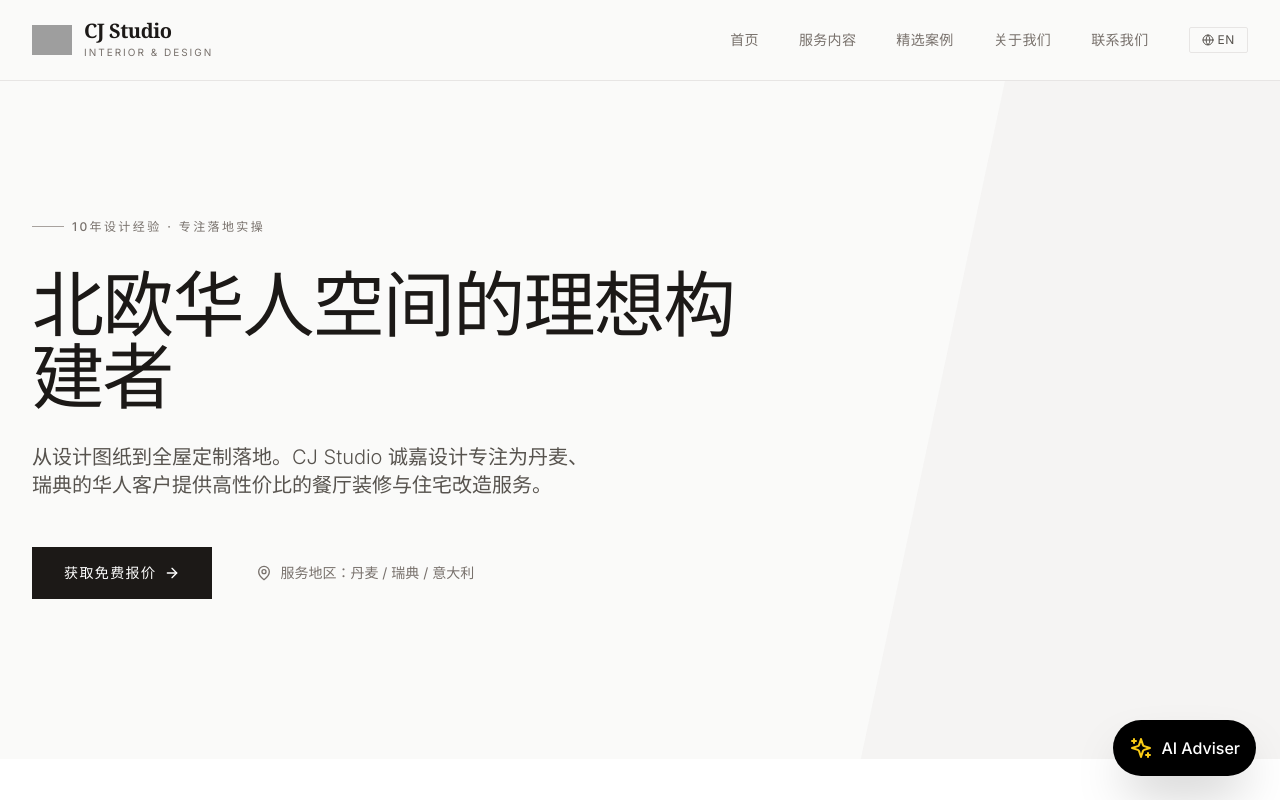
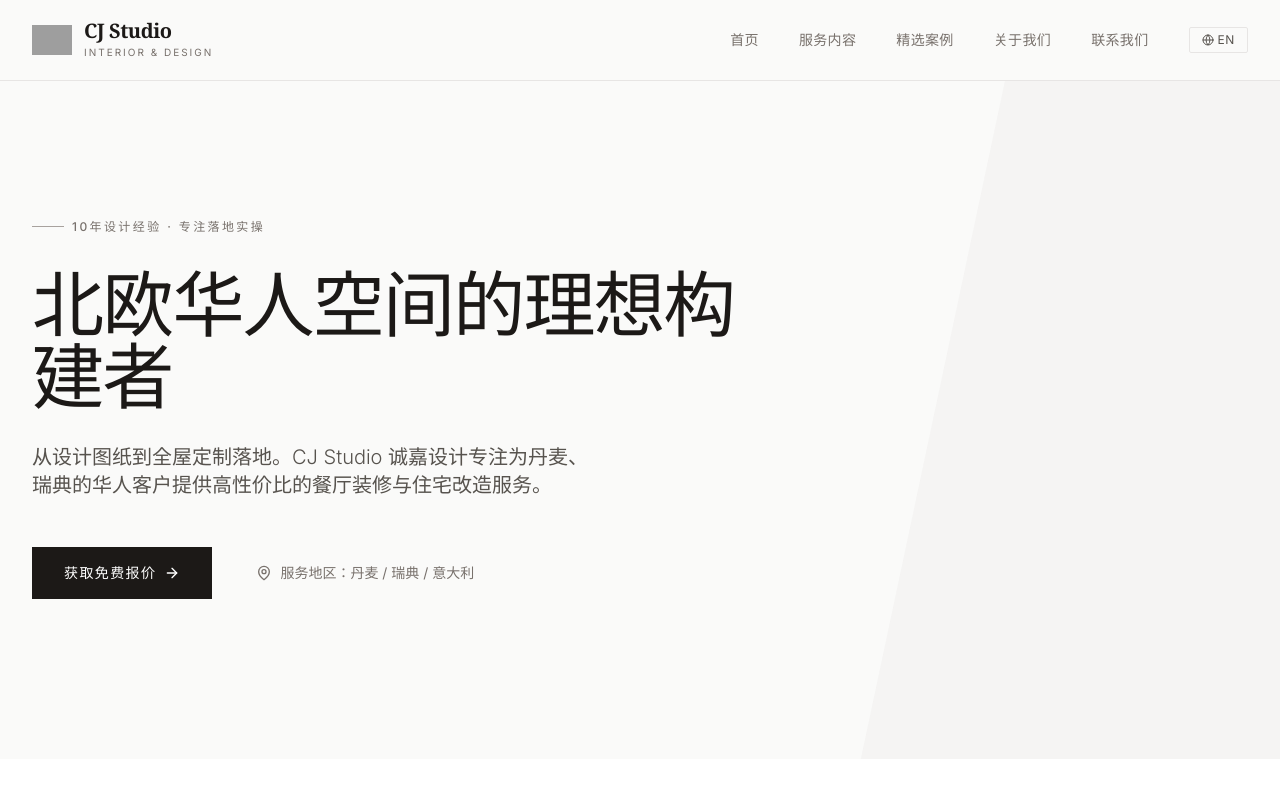
Before and after one commit to shenchen1989/chengjia-website, a React (Vite) app: page / in a window 1280 px wide. Shown: the top 800 px of the page. Built offline with nearby package versions, Linux system fonts and the light colour scheme; grey boxes are pictures that could not be loaded; a web font is replaced by a local one.

Commit message:
Add files via upload

```diff
--- a/App.tsx
+++ b/App.tsx
@@ -8,7 +8,6 @@ import Portfolio from './components/Portfolio';
 import Contact from './components/Contact';
 import ProjectDetail from './components/ProjectDetail';
 import AdminGenerator from './components/AdminGenerator';
-import AIAdviser from './components/AIAdviser';
 import { CONTENT } from './constants';
 import { Language, PortfolioItem } from './types';
 
@@ -72,8 +71,6 @@ function App() {
           </>
         )}
       </main>
-
-      <AIAdviser content={content.ai} lang={lang} />
     </div>
   );
 }
--- a/constants.ts
+++ b/constants.ts
@@ -72,12 +72,6 @@ export const CONTENT: Record<string, Content> = {
       formMessage: "咨询内容 (如：餐厅装修、全屋定制)",
       formSubmit: "发送留言",
     },
-    ai: {
-      title: "CJ Studio 装修顾问",
-      initialMessage: "你好！我是 CJ Studio 的 AI 助手。关于北欧装修、全屋定制或设计报价，有什么可以帮您的？",
-      placeholder: "请输入您的问题...",
-      disclaimer: "AI建议仅供参考，具体方案请咨询设计师。",
-    },
   },
   en: {
     nav: {
@@ -143,12 +137,6 @@ export const CONTENT: Record<string, Content> = {
       formEmail: "Contact (Phone/WeChat)",
       formMessage: "Message",
       formSubmit: "Send Message",
-    },
-    ai: {
-      title: "CJ Studio AI Adviser",
-      initialMessage: "Hello! I am the AI assistant for CJ Studio. Ask me anything about renovation in the Nordics, custom cabinetry, or design quotes.",
-      placeholder: "Type your question...",
-      disclaimer: "AI responses are for reference only. Please consult our designers.",
     },
   },
 };
--- a/types.ts
+++ b/types.ts
@@ -72,10 +72,4 @@ export interface Content {
     formMessage: string;
     formSubmit: string;
   };
-  ai: {
-    title: string;
-    initialMessage: string;
-    placeholder: string;
-    disclaimer: string;
-  };
 }
```
